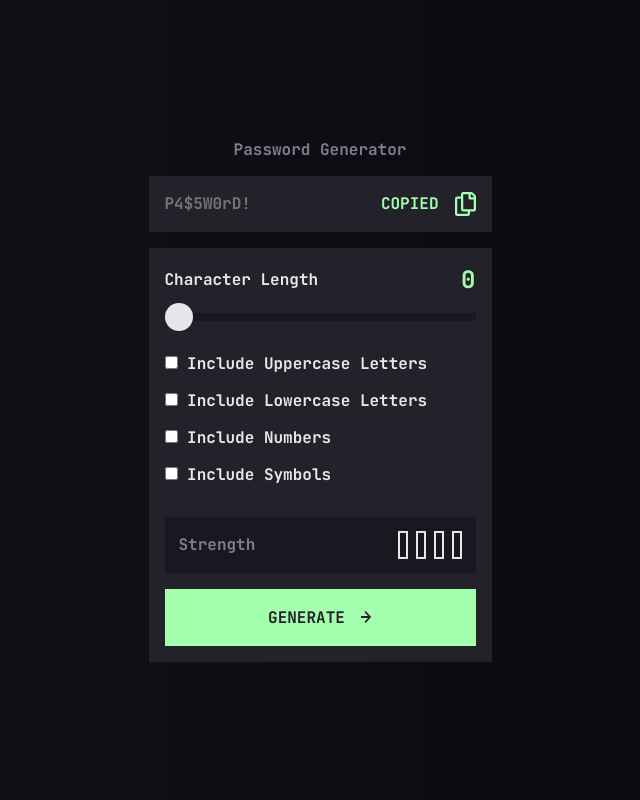
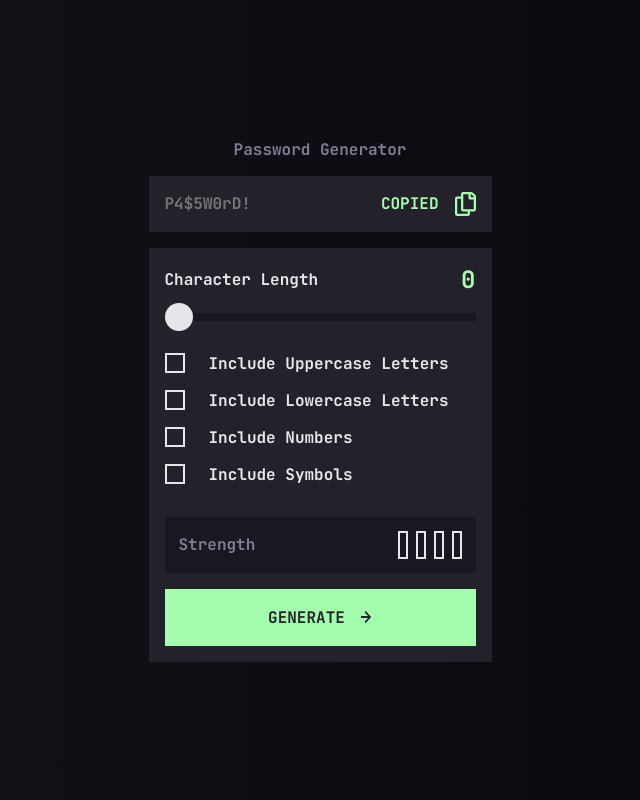
Before and after one commit to KaiWaldrant/fem-psw-gen, a plain HTML site: page index.html in a window 1280 px wide. Shown: the whole page, without its empty margins (320-960 px from the left). Drawn offline with Linux system fonts and the light colour scheme.

Commit message:
style checkbox

```diff
--- a/style.css
+++ b/style.css
@@ -125,6 +125,38 @@ body {
 .options {
     display: grid;
     gap: 1rem;
+    align-items: center;
+}
+
+.options__item {
+    display: flex;
+    gap: 1.5rem;
+    align-items: center;
+}
+
+.options__checkbox {
+    appearance: none;
+    border: 2px solid var(--clr-grey-200);
+    width: 20px;
+    height: 20px;
+    background-color: transparent;
+    outline: transparent;
+    position: relative;
+    cursor: pointer;
+}
+
+.options__checkbox:checked {
+    background-color: var(--clr-green-200);
+    border-color: var(--clr-green-200);
+}
+
+.options__checkbox:checked:after {
+    content: url("/assets/images/icon-check.svg");
+    height: 8px;
+    position: absolute;
+    left: 50%;
+    top: 20%;
+    transform: translate(-50%, -50%);
 }
 
 .pg__footer {
```
